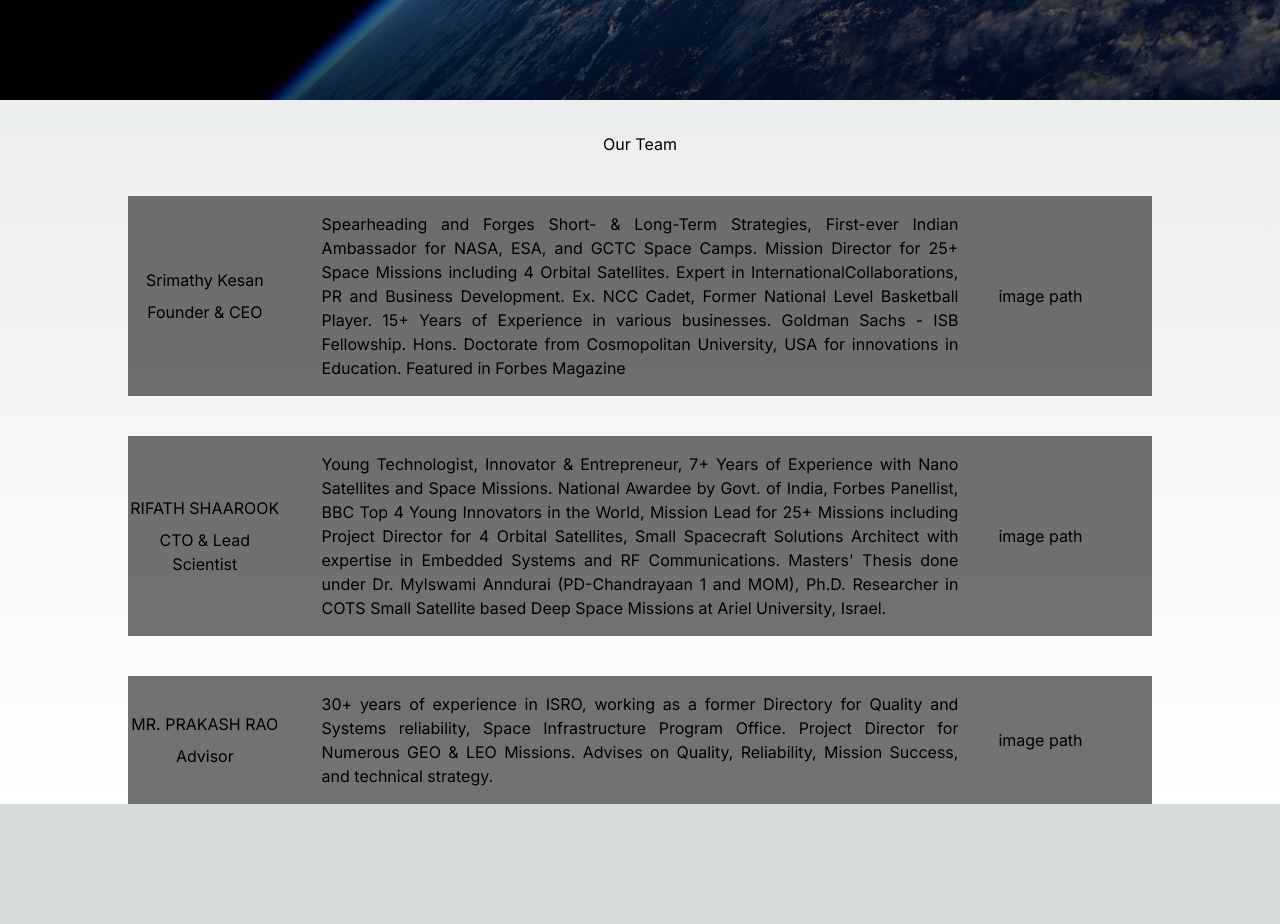
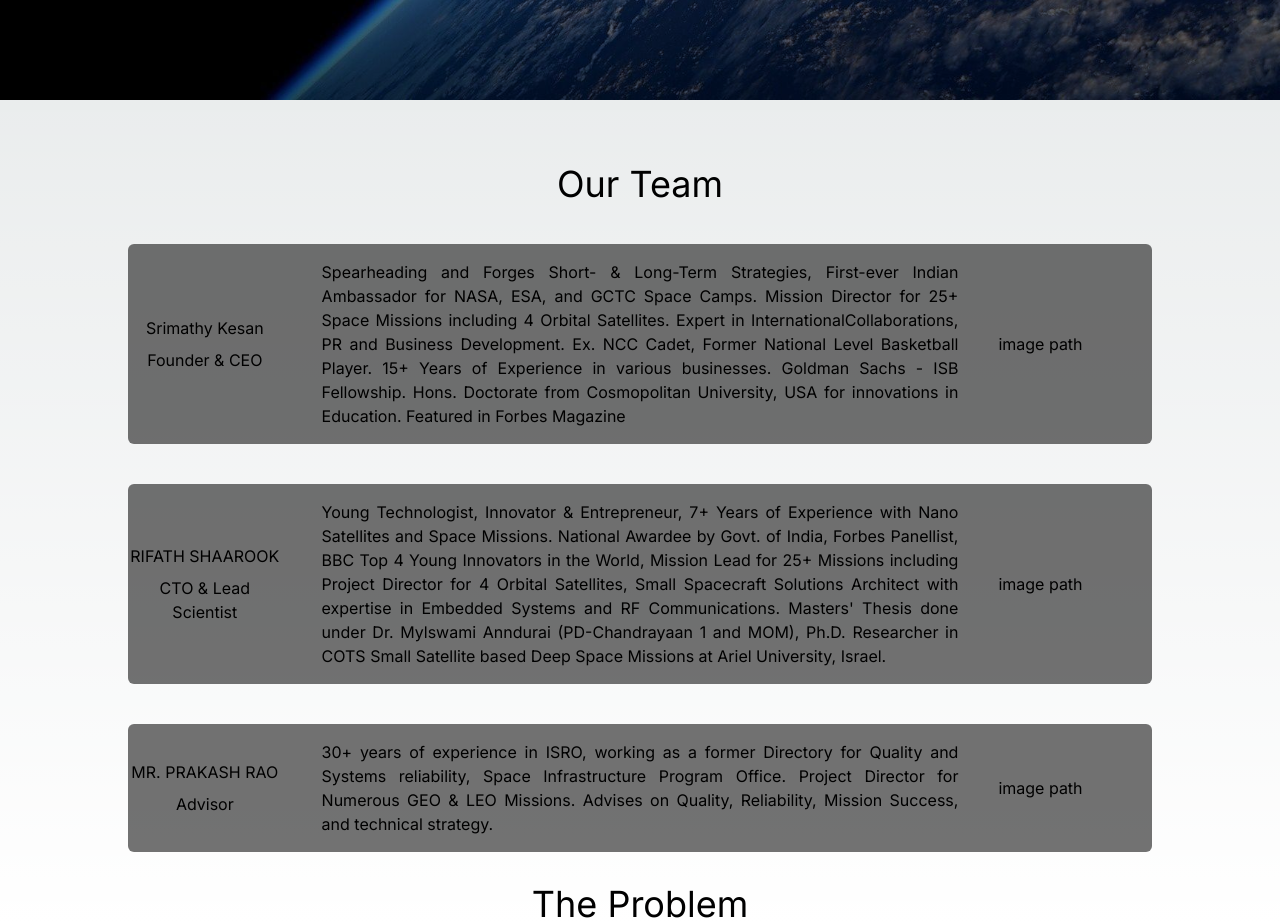
Before and after one commit to krish-1010/space-rickshaw, a Next.js app: page / in a window 1280 px wide. Shown: the part 700-1624 px from the top of the page. Before the commit the page ends 1504 px from the top, so only its background shows below. Built offline with nearby package versions, Linux system fonts and the light colour scheme.

Commit message:
added heading component

```diff
--- /dev/null
+++ b/src/app/components/Heading.tsx
@@ -0,0 +1,13 @@
+interface HeadingProps {
+  heading: String;
+}
+
+export default function Heading({ heading }: HeadingProps) {
+  return (
+    <div>
+      <h1 className="text-base md:text-2xl xl:text-4xl text-center mt-8">
+        {heading}
+      </h1>
+    </div>
+  );
+}
--- a/src/app/components/Member.tsx
+++ b/src/app/components/Member.tsx
@@ -9,7 +9,7 @@ interface MemberProps {
 
 export default function Member({ details }: MemberProps) {
   return (
-    <div className="flex flex-col md:flex-row w-[80%] gap-10 items-center bg-neutral-900 bg-opacity-60 pt-4 pb-4 ">
+    <div className="flex flex-col md:flex-row w-[80%] gap-10 items-center rounded-md bg-neutral-900 bg-opacity-60 pt-4 pb-4 ">
       <div className="flex flex-col min-w-[15%] gap-2 justify-center items-left text-center">
         <div>{details.name}</div>
         <div>{details.role}</div>
--- a/src/app/pages/Team.tsx
+++ b/src/app/pages/Team.tsx
@@ -1,3 +1,4 @@
+import Heading from "../components/Heading";
 import Member from "../components/Member";
 
 interface Persons {
@@ -16,7 +17,7 @@ export default function Team({ persons }: TeamProps) {
 
   return (
     <div className="flex mt-8 flex-col gap-10 justify-center items-center ">
-      <h1>Our Team</h1>
+      <Heading heading={"Our Team"}></Heading>
       <Member details={persons[0]} />
       <Member details={persons[1]} />
       <Member details={persons[2]} />
--- a/src/app/pages/TheProblem.tsx
+++ b/src/app/pages/TheProblem.tsx
@@ -1,3 +1,10 @@
+import Heading from "../components/Heading";
+
 export default function TheProblem() {
-  return <div></div>;
+  return (
+    <div>
+      <Heading heading={"The Problem"} />
+      <div></div>
+    </div>
+  );
 }
```
